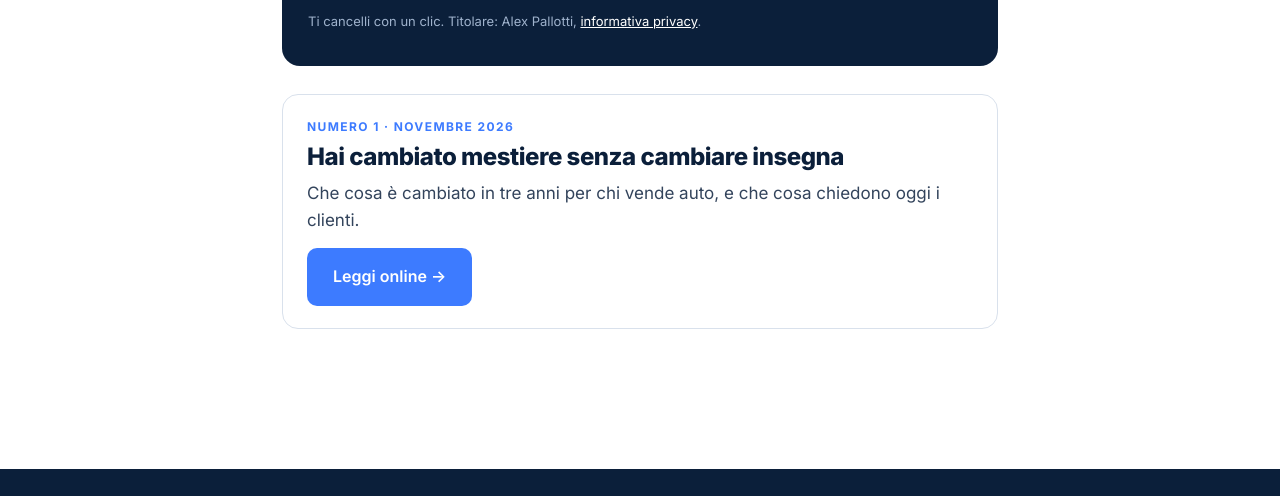
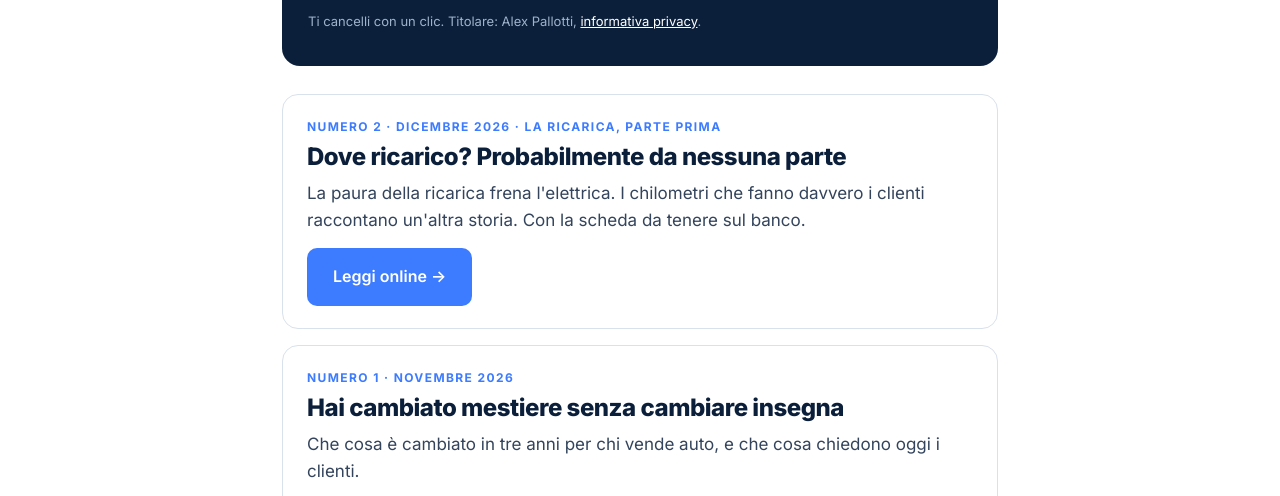
Before and after one commit to appallotti-del/subitoelettrico-sito, a plain HTML site: page report/index.html in a window 1280 px wide. Shown: the part 502-998 px from the top of the page. Drawn offline with Linux system fonts and the light colour scheme.

Commit message:
Archivio: Report 02

```diff
--- a/report/index.html
+++ b/report/index.html
@@ -63,6 +63,12 @@
 
     <div class="arch">
       <article class="rcard">
+        <p class="num">Numero 2 &middot; dicembre 2026 &middot; La ricarica, parte prima</p>
+        <h2>Dove ricarico? Probabilmente da nessuna parte</h2>
+        <p>La paura della ricarica frena l'elettrica. I chilometri che fanno davvero i clienti raccontano un'altra storia. Con la scheda da tenere sul banco.</p>
+        <p class="acts"><a class="btn btn-primary" href="02/">Leggi online &rarr;</a></p>
+      </article>
+      <article class="rcard">
         <p class="num">Numero 1 &middot; novembre 2026</p>
         <h2>Hai cambiato mestiere senza cambiare insegna</h2>
         <p>Che cosa è cambiato in tre anni per chi vende auto, e che cosa chiedono oggi i clienti.</p>
```
